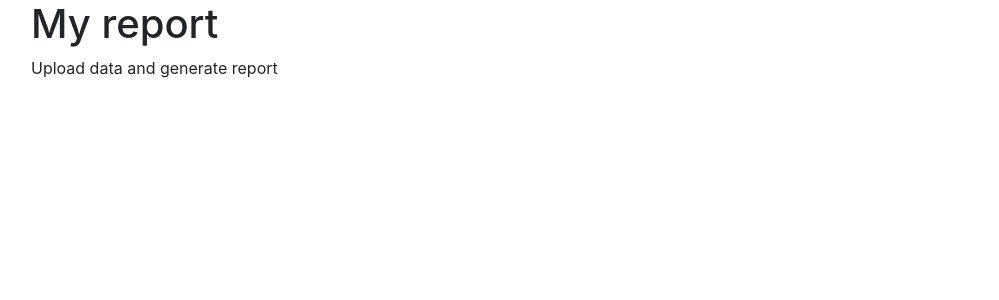
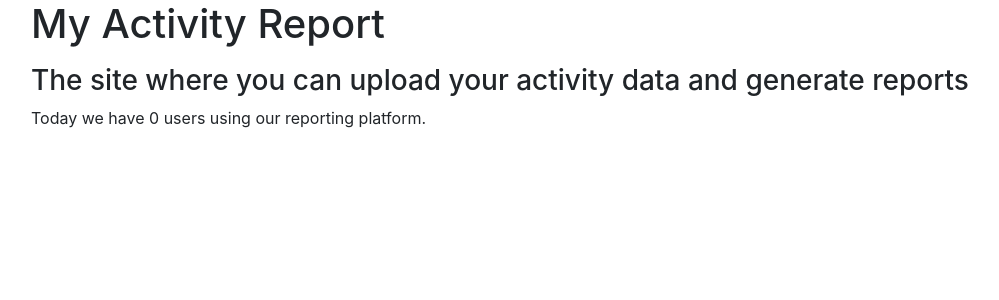
Before and after one commit to TomonyteReda/capt1_reda, a Django app: page / in a window 1280 px wide. Shown: the part 56-356 px from the top of the page, without its empty margins (54-1053 px from the left). Run offline with Django 3.2, Linux system fonts and the light colour scheme; some libraries are stand-ins or nearby versions.

Commit message:
updated html and translations

```diff
--- a/mysite/myreport/templates/base.html
+++ b/mysite/myreport/templates/base.html
@@ -39,7 +39,7 @@
               {% get_available_languages as LANGUAGES %}
               {% for lang in LANGUAGES %}
                 <option value="{{ lang.0 }}" {% if lang.0 == LANGUAGE_CODE %} selected=selected{% endif %}>
-                {{ lang.1 }}</options>
+                {{ lang.1 }}</option>
               {% endfor %}
             </select>
           </form>
--- a/mysite/myreport/templates/index.html
+++ b/mysite/myreport/templates/index.html
@@ -1,6 +1,10 @@
 {% extends "base.html" %}
 {% load i18n %}
 {% block content %}
-  <h1>{% trans "my report"|capfirst %}</h1>
-  <p>{% blocktrans %}Upload data and generate report{% endblocktrans %}</p>
+  <h1>{% trans "my Activity Report"|capfirst %}</h1>
+<p></p>
+<div>
+  <h3>{% blocktrans %}The site where you can upload your activity data and generate reports{% endblocktrans %}</h3>
+  <p>{% blocktrans %}Today we have {{ num_users}} users using our reporting platform.{% endblocktrans %}</p>
+</div>
 {% endblock %}
--- a/mysite/myreport/views.py
+++ b/mysite/myreport/views.py
@@ -11,7 +11,11 @@ import base64
 
 
 def index(request):
-    response = render(request, 'index.html')
+    num_users = get_user_model().objects.all().count()
+    context = {
+        'num_users': num_users,
+    }
+    response = render(request, 'index.html', context=context)
     return response
 
 
@@ -27,10 +31,10 @@ def model_form_upload(request):
             instance.user = request.user
             if (DataFile.objects.filter(user=instance.user).exists()
                     and DataFile.objects.filter(hash_checksum=instance.hash_checksum).exists()):
-                messages.error(request, f'file {file_name} is already uploaded!')
+                messages.error(request, _('file {file_name} is already uploaded').format(file_name))
             else:
                 instance.save()
-                messages.success(request, f'file {file_name} uploaded successfully!')
+                messages.success(request, _('file {file_name} uploaded successfully!').format(file_name))
                 return render(request, 'upload_file.html', {
                     'form': form
                 })
--- a/mysite/mysite/settings.py
+++ b/mysite/mysite/settings.py
@@ -49,6 +49,7 @@ MIDDLEWARE = [
     'django.middleware.security.SecurityMiddleware',
     'django.contrib.sessions.middleware.SessionMiddleware',
     'django.middleware.common.CommonMiddleware',
+    'django.middleware.locale.LocaleMiddleware',
     'django.middleware.csrf.CsrfViewMiddleware',
     'django.contrib.auth.middleware.AuthenticationMiddleware',
     'django.contrib.messages.middleware.MessageMiddleware',
```
Also changed, not shown: mysite/myreport/locale/lt/LC_MESSAGES/django.po, mysite/user_profile/locale/lt/LC_MESSAGES/django.po.
